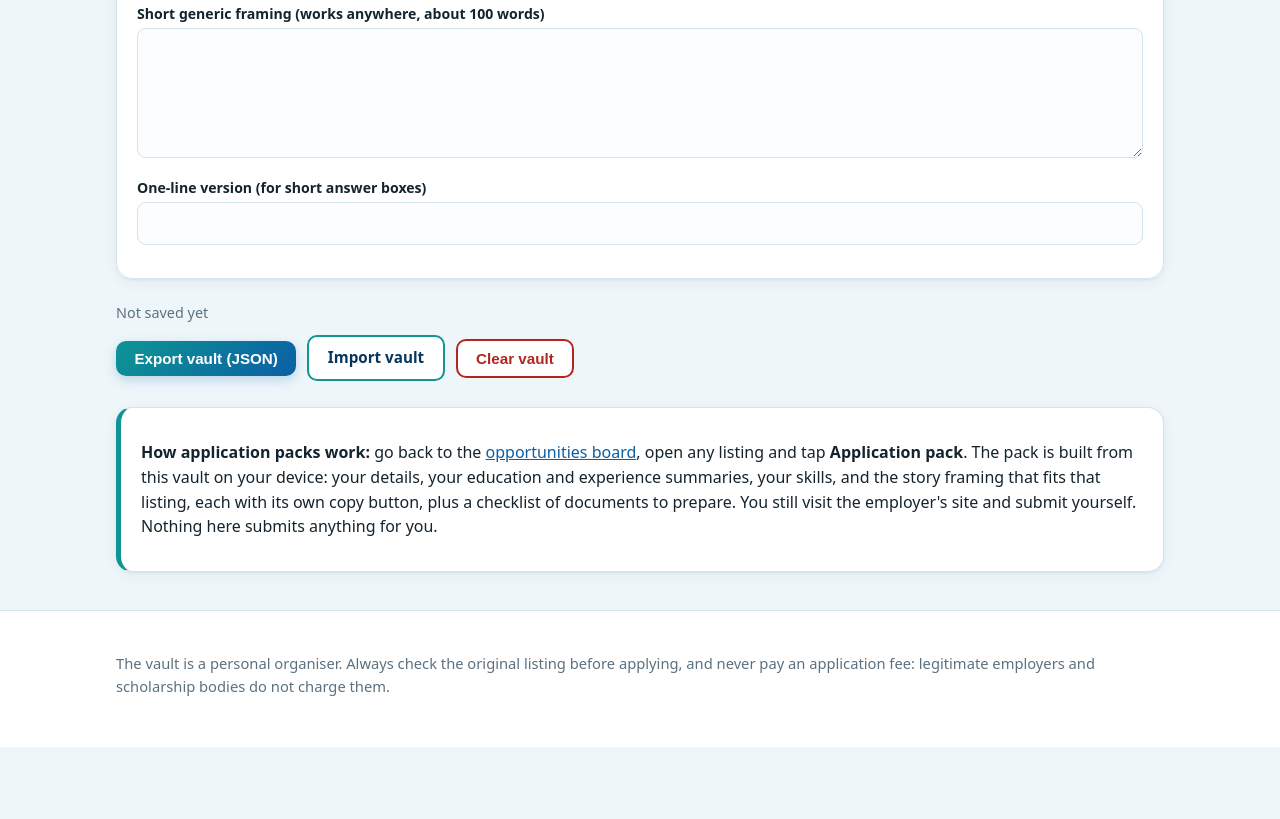
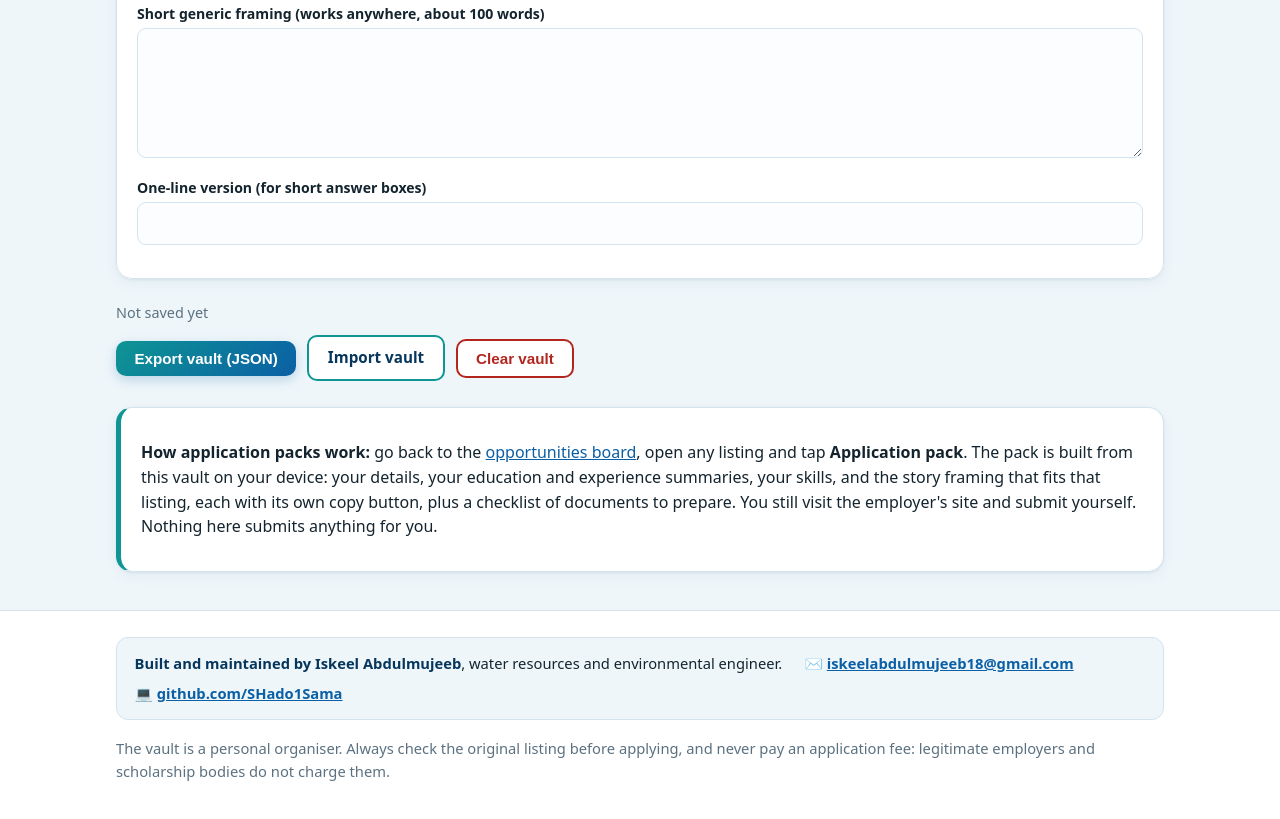
Before and after one commit to SHado1Sama/water-opportunities-site, a plain HTML site: page vault.html in a window 1280 px wide. Shown: the part 2262-3081 px from the top of the page. Before the commit the page ends 3009 px from the top, so only its background shows below. Drawn offline with Linux system fonts and the light colour scheme.

Commit message:
Add builder contact (email and GitHub) to footer

```diff
--- a/vault.html
+++ b/vault.html
@@ -130,6 +130,11 @@
 
 <footer class="site-footer">
   <div class="wrap">
+    <div class="footer-contact">
+      <span><strong>Built and maintained by Iskeel Abdulmujeeb</strong>, water resources and environmental engineer.</span>
+      <span>✉️ <a href="mailto:iskeelabdulmujeeb18@gmail.com">iskeelabdulmujeeb18@gmail.com</a></span>
+      <span>💻 <a href="https://github.com/SHado1Sama" target="_blank" rel="noopener noreferrer">github.com/SHado1Sama</a></span>
+    </div>
     <p>The vault is a personal organiser. Always check the original listing before applying,
     and never pay an application fee: legitimate employers and scholarship bodies do not charge them.</p>
   </div>
```
